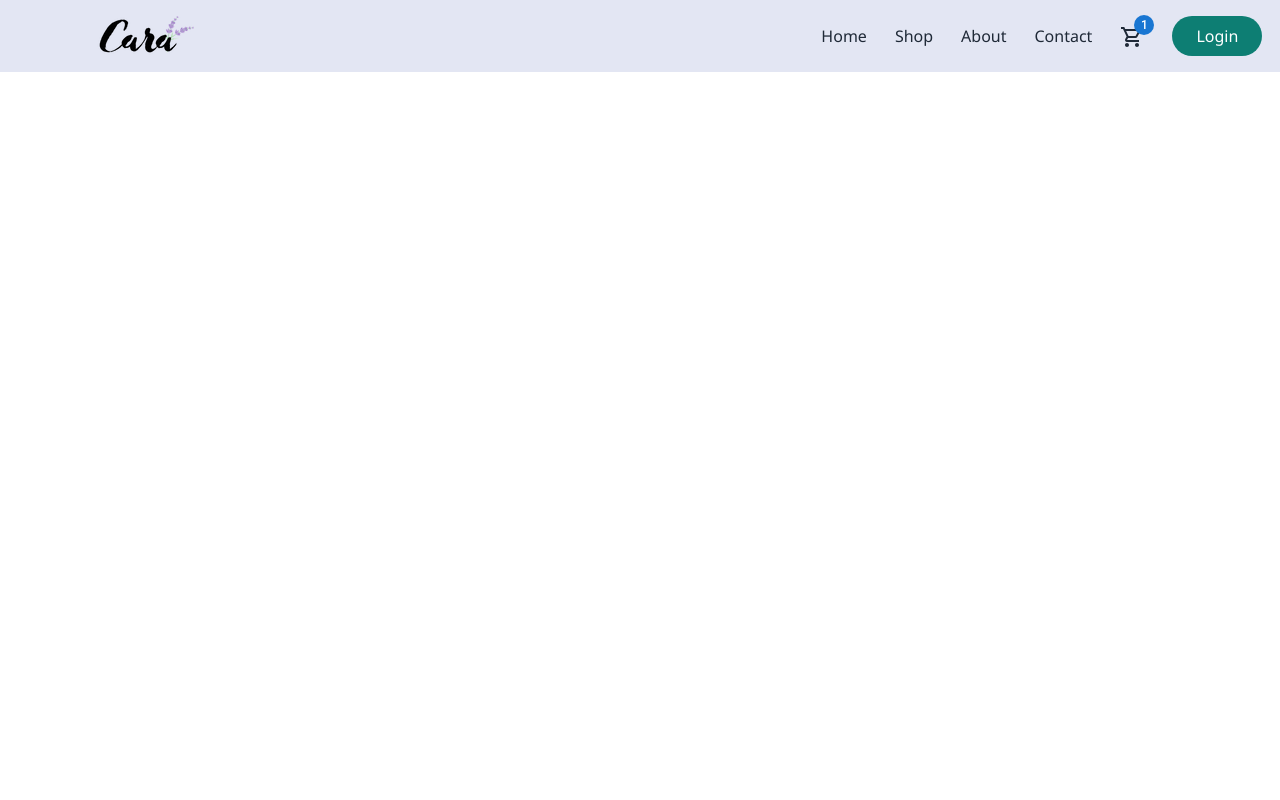
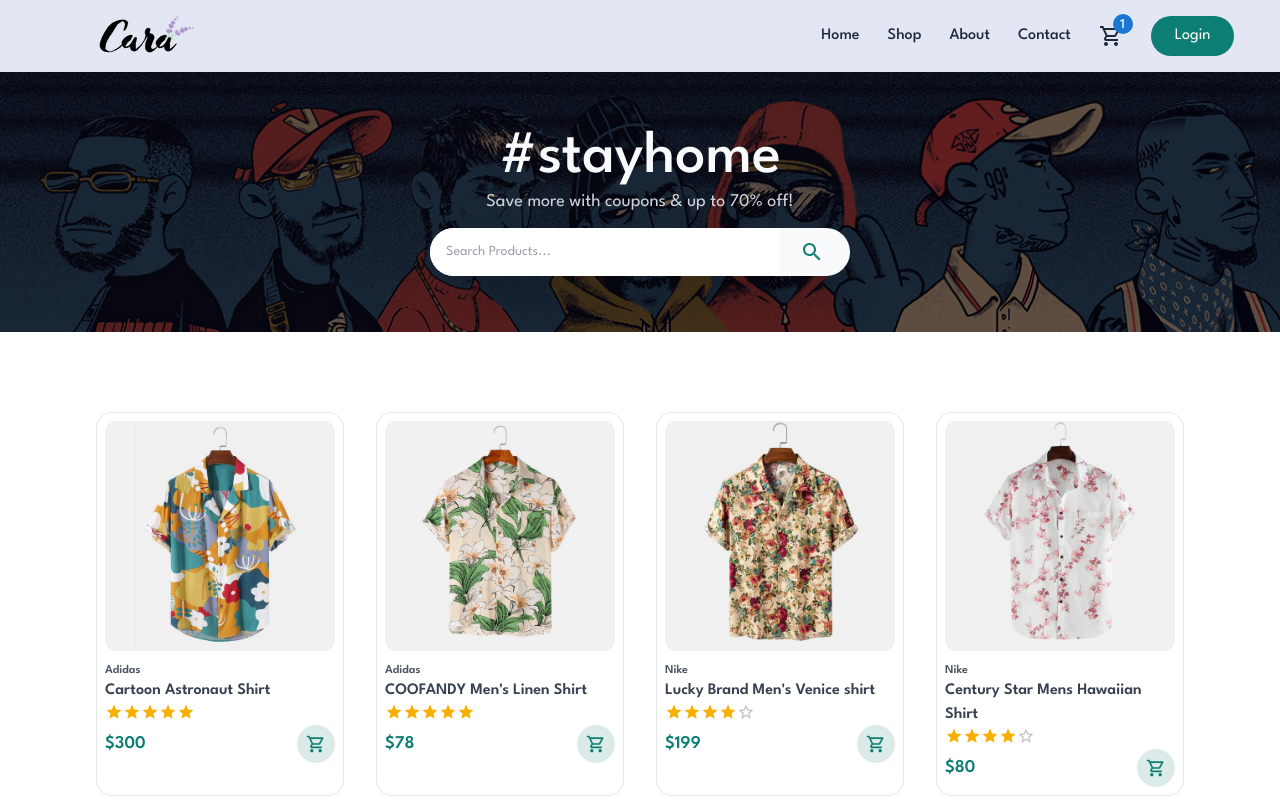
Before and after one commit to Zolawt25/Clothing-e-commerce-, a React (Vite) app in the folder client/: page /shop in a window 1280 px wide. Shown: the top 800 px of the page. Built offline with nearby package versions, Linux system fonts and the light colour scheme.

Commit message:
added shop page

```diff
--- a/client/src/App.jsx
+++ b/client/src/App.jsx
@@ -1,6 +1,7 @@
 import { BrowserRouter as Router, Route, Routes } from 'react-router-dom';
 import HomePage from './pages/HomePage';
 import Navbar from './components/Navbar';
+import ShopPage from './pages/ShopPage';
 
 
 
@@ -17,6 +18,7 @@ function App() {
        <Router>
         <Routes>
           <Route path='/' element={<HomePage/>}/>
+          <Route path='/shop' element={<ShopPage/>}/>
         </Routes>
       </Router>
     </div>
--- a/client/src/components/Navbar.jsx
+++ b/client/src/components/Navbar.jsx
@@ -26,7 +26,7 @@ const Navbar = () => {
         <div><a href="/"><img src="/img/logo.png" alt="logo" /></a></div>
         <div className='flex items-center w-1/3'>
             <a href="/" className=' hover:text-main text-md font-medium mr-7 text-gray-800'>Home</a>
-            <a href="/" className=' hover:text-main text-md font-medium mr-7 text-gray-800'>Shop</a>
+            <a href="/shop" className=' hover:text-main text-md font-medium mr-7 text-gray-800'>Shop</a>
             {/* <a href="/" className=' hover:text-main text-md font-medium mr-7 text-gray-800'>Blog</a> */}
             <a href="/" className=' hover:text-main text-md font-medium mr-7 text-gray-800'>About</a>
             <a href="/" className=' hover:text-main text-md font-medium mr-7 text-gray-800'>Contact</a>
--- a/client/src/index.css
+++ b/client/src/index.css
@@ -1,7 +1,14 @@
-/* @import url("https://fonts.googleapis.com/css2?family=Montserrat:wght@300;400;500;600;700&display=swap"); */
+@import url('https://fonts.googleapis.com/css2?family=League+Spartan:wght@100..900&display=swap');
+
+
+
+
+
+
 
 body{
-    font-family:'Segoe UI', Tahoma, Geneva, Verdana, sans-serif;
+    font-family: "League Spartan", sans-serif;
+    font-optical-sizing: auto;
 }
 
 @tailwind base;
--- /dev/null
+++ b/client/src/pages/ShopPage.jsx
@@ -0,0 +1,90 @@
+import { ArrowBackOutlined, ArrowForwardOutlined, SearchOutlined } from '@mui/icons-material'
+import { useEffect, useState } from 'react'
+import { productsList } from '../assets/products'
+import { Link } from 'react-router-dom'
+import Rating from '@mui/material/Rating';
+import Stack from '@mui/material/Stack';
+import CartBtn from '../components/CartBtn';
+import SignupBanner from '../components/SignupBanner';
+import Footer from '../components/Footer';
+
+
+const ShopPage = () => {
+
+    const [products, setProducts] = useState([])
+    const [currentPage, setCurrentPage] = useState(1)
+    const postPerPage = 12
+    const lastPostIndex = currentPage * postPerPage
+    const firstPostIndex = lastPostIndex - postPerPage
+    const totalPages = productsList.length
+
+    let pages = []
+    for (let i = 0; i < Math.ceil(totalPages/postPerPage); i++) {
+        pages.push(i)
+    }
+
+    useEffect(()=>{
+        const currentPost = productsList.slice(firstPostIndex, lastPostIndex)
+        setProducts(currentPost)
+    },[currentPage])
+
+    return (
+        <div>
+            <div className=' text-center bg-[image:url(/img/banner/b1.jpg)] bg-cover bg-center py-14'>
+                <p className=' text-gray-50 text-6xl font-[500]'>#stayhome</p>
+                <p className=' text-lg text-gray-300 font-[400]'>Save more with coupons & up to 70% off!</p>
+                <div className='flex justify-center'>
+                    <form action="/search" className='flex mt-3 bg-gray-50 w-[420px] rounded-full overflow-hidden shadow-2xl'>
+                        <input className='w-[350px] pl-4 outline-none text-sm' type="search" name="search" placeholder='Search Products...'/>
+                        <button className='text-main font-semibold text-sm px-5 py-3'><SearchOutlined/></button>
+                    </form>
+                </div>
+            </div>
+            <div className=' grid grid-cols-4 gap-8 px-24 mt-20'>
+                {
+                    products.map((item, index)=>{
+                        return <div key={index} className='p-2 border rounded-2xl hover:shadow-xl duration-300 hover:scale-105'>
+                            <Link to="/">
+                                <div className='rounded-xl overflow-hidden'><img src={item.img} alt={item.title}/></div>
+                                <div >
+                                    <p className=' text-xs font-semibold text-gray-600 capitalize mt-3'>{item.brand}</p>
+                                    <h3 className=' font-semibold text-gray-700'>{item.title}</h3>
+                                    <span>
+                                        <Stack spacing={1}>
+                                            <Rating name="size-small" defaultValue={item.rating} size="small"  readOnly/>
+                                        </Stack>
+                                    </span>
+                                </div>
+                            </Link>
+                            <div className='flex justify-between mt-1 items-center'>
+                                <p className=' font-semibold text-lg text-main'>${item.price}</p>
+                                <CartBtn/>
+                            </div>
+                        </div>
+                    })
+                }
+            </div>
+            <div className=' text-center my-10'>
+            <button className=' bg-main font-semibold text-gray-50 py-1 px-[13px] rounded-sm mr-2' onClick={()=>{
+                    if (currentPage !== 1) {
+                        setCurrentPage(currentPage - 1)
+                    }
+                }}><ArrowBackOutlined/></button>
+                {
+                    pages.map((item)=>{
+                        return <button key={item} className=' bg-main font-semibold text-gray-50 py-1 px-[13px] rounded-sm mr-2' onClick={()=>setCurrentPage(item + 1)}>{item + 1}</button>
+                    })
+                }
+                <button className=' bg-main font-semibold text-gray-50 py-1 px-[13px] rounded-sm mr-2' onClick={()=>{
+                    if (currentPage !== pages.length) {
+                        setCurrentPage(currentPage + 1)
+                    }
+                }}><ArrowForwardOutlined/></button>
+            </div>
+            <SignupBanner/>
+            <Footer/>
+        </div>
+    )
+}
+
+export default ShopPage
```
